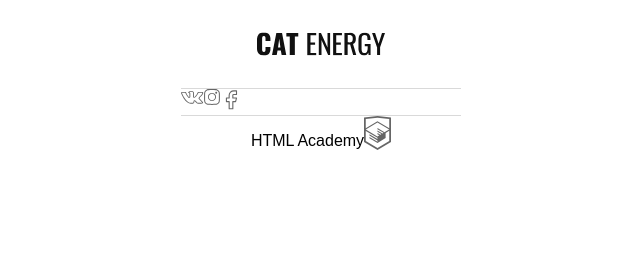
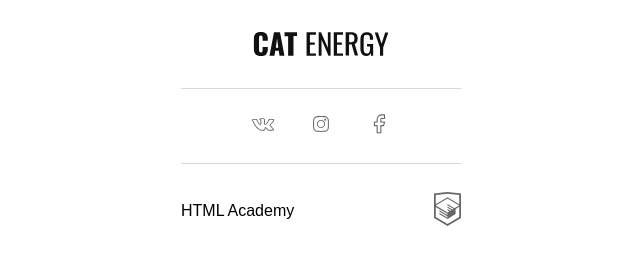
Before and after one commit to lynx-boop/1814839-cat-energy-23, a website: page source/index.html in a window 1280 px wide. Shown: the part 3002-3257 px from the top of the page, without its empty margins (319-959 px from the left). Before the commit the page ends 3168 px from the top, so only its background shows below. Drawn offline with nearby package versions, Linux system fonts and the light colour scheme; files that its build step writes are made by us from their sources; files whose address does not match are found by name.

Commit message:
заканчивает верстать футер
Signed-off-by: lynx-boop <shimukurumhi@gmail.com>

```diff
--- a/source/sass/blocks/page-footer.scss
+++ b/source/sass/blocks/page-footer.scss
@@ -4,23 +4,40 @@
 
 .page-footer__text-logo,
 .page-footer__social-list,
-.page-footer__partner {
+.page-footer__partner,
+.partner__link {
   justify-self: center;
   align-self: center;
 }
 
 .page-footer__text-logo {
-margin-top: 39px;
-margin-bottom: 32px;
-}
-
-.page-footer__social-list,
-.page-footer__partner {
-  display: flex;
+  width: 100%;
+  margin-top: 39px;
+  padding-bottom: 32px;
+  border-bottom: 1px solid $grey-300;
 }
 
 .page-footer__social-list {
+  width: max-content;
+  display: grid;
+  grid-template-columns: 1fr 1fr 1fr;
+  gap: 35px;
+  padding-top: 24px;
+  padding-bottom: 24px;
+  justify-content: center;
+  align-items: center;
+}
+
+.social-list__item {
+  justify-self: center;
+  align-self: center;
+}
+
+.page-footer__partner {
+  display: flex;
+  justify-content: space-between;
   width: 100%;
   border-top: 1px solid $grey-300;
-  border-bottom: 1px solid $grey-300;
+  padding-top: 22px;
+  padding-bottom: 22px;
 }
```
